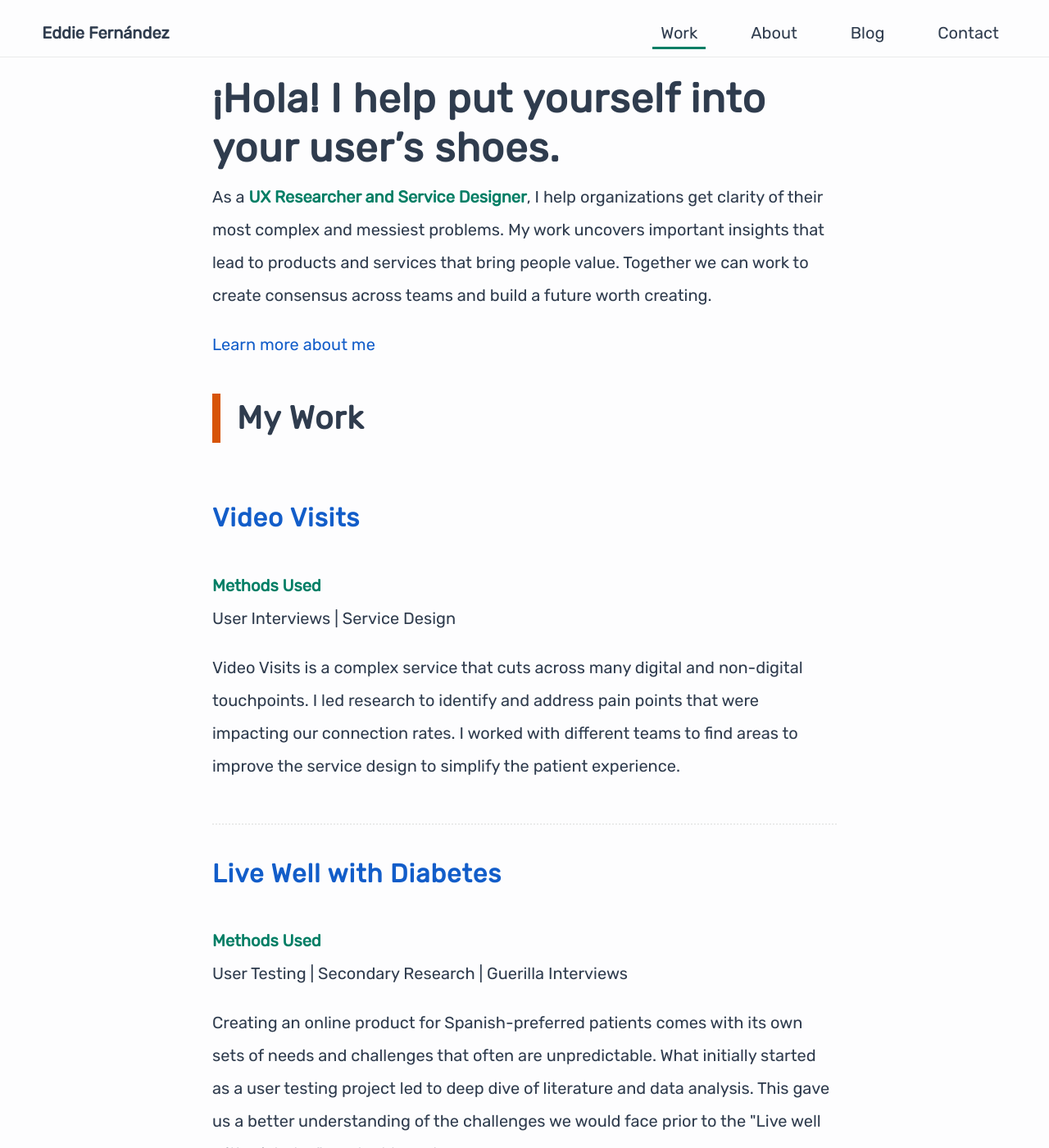
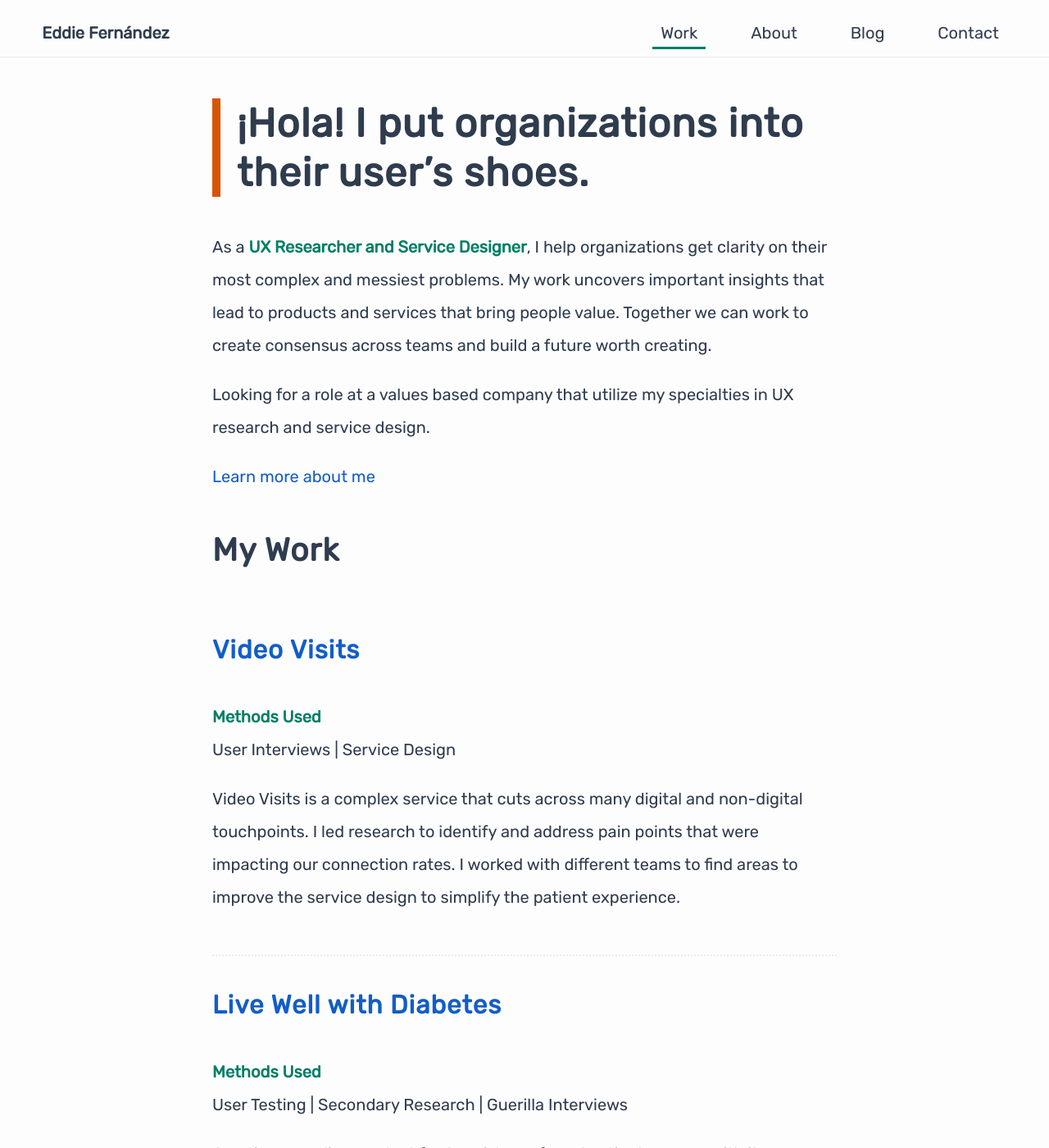
Before and after one commit to edfernan/edfernan.github.io, a Jekyll site: the page built from index.html, in a window 1280 px wide and 1400 px high. Shown: the whole window at 82% size. Built offline with Jekyll 4.4.1, drawn with Linux system fonts in a browser that asks for light colours.

Commit message:
CSS and Intro update

```diff
--- a/_sass/_layout.scss
+++ b/_sass/_layout.scss
@@ -279,7 +279,8 @@
 }
 
 main {
-  margin-top: 90px;
+  // margin-top: 90px;
+  margin-top: 6em;
 }
 
 nav {
--- a/about/index.html
+++ b/about/index.html
@@ -5,7 +5,7 @@
 
 <section class="full-col align-center-horiz">
   <h1 class="styled-header">About Me</h1>
-  <p>Being born and raised in the Napa Valley, people always asked if my family owned a winery. They didn't and I likely won't either in my lifetime. I did however spend part of my childhood living on a vineyard taking my mom's cooking to my dad during lunch hour on a little blue bicycle. Being the son of immigrants provided me with experiences and perspectives that were ordinary to me yet different from what's commonly seen in the tech scene. With hard work and supportive people who invested in me along the way, I now work in user experience and service design trying to unravel complex problems to build a better tomorrow.</p>
+  <p>Being born and raised in the Napa Valley, people always ask if my family owned a winery. They don't and I likely won't in my lifetime. However I spent part of my childhood living on a vineyard taking my mom's cooking to my dad working in the fields on a little blue bicycle. Those experiences as the son of immigrants provide me perspectives that aren't common in the tech scene. With hard work and supportive people who have invested in me along the way, I now work in user experience and service design trying to unravel complex problems to build a better tomorrow.</p>
 
   <p>In my 5 years as a UX professional, I've been fortunate enough to help Spanish-speaking patients navigate health challenges, help job-seekers apply for new career opportunities, and give back to <a href="https://www.summersearch.org/">community organizations</a>.</p>
 </section>
--- a/index.html
+++ b/index.html
@@ -4,17 +4,19 @@
 description: Eddie Fernandez is a UX Researcher and Service Designer based in the Bay Area.
 ---
 <section class="full-col align-center-horiz max-text-width">
-  <h1 class="zeroed-header">
-    &iexcl;Hola! I help put yourself into your user’s shoes.<br />
+  <h1 class="styled-header">
+    &iexcl;Hola! I put organizations into their user’s shoes.<br />
   </h1>
 
-  <p>As a <em class="inline-em">UX Researcher and Service Designer</em>, I help organizations get clarity of their most complex and messiest problems. My work uncovers important insights that lead to products and services that bring people value. Together we can work to create consensus across teams and build a future worth creating.</p>
+  <p>As a <em class="inline-em">UX Researcher and Service Designer</em>, I help organizations get clarity on their most complex and messiest problems. My work uncovers important insights that lead to products and services that bring people value. Together we can work to create consensus across teams and build a future worth creating.</p>
+
+  <p>Looking for a role at a values based company that utilize my specialties in UX research and service design.</p>
 
   <a href="{{ "/about" | prepend: site.baseurl }}">Learn more about me</a>
 </section>
 
 <section class="full-col align-center-horiz">
-  <h2 class="styled-header">My Work</h2>
+  <h2>My Work</h2>
   {% for page in site.pages %} {% if page.layout == "portEntry" %}
     <div class="project">
       <h3 class="project-title"><a href="{{ page.url | prepend: site.baseurl }}">{{ page.shortTitle }}</a></h3>
```
